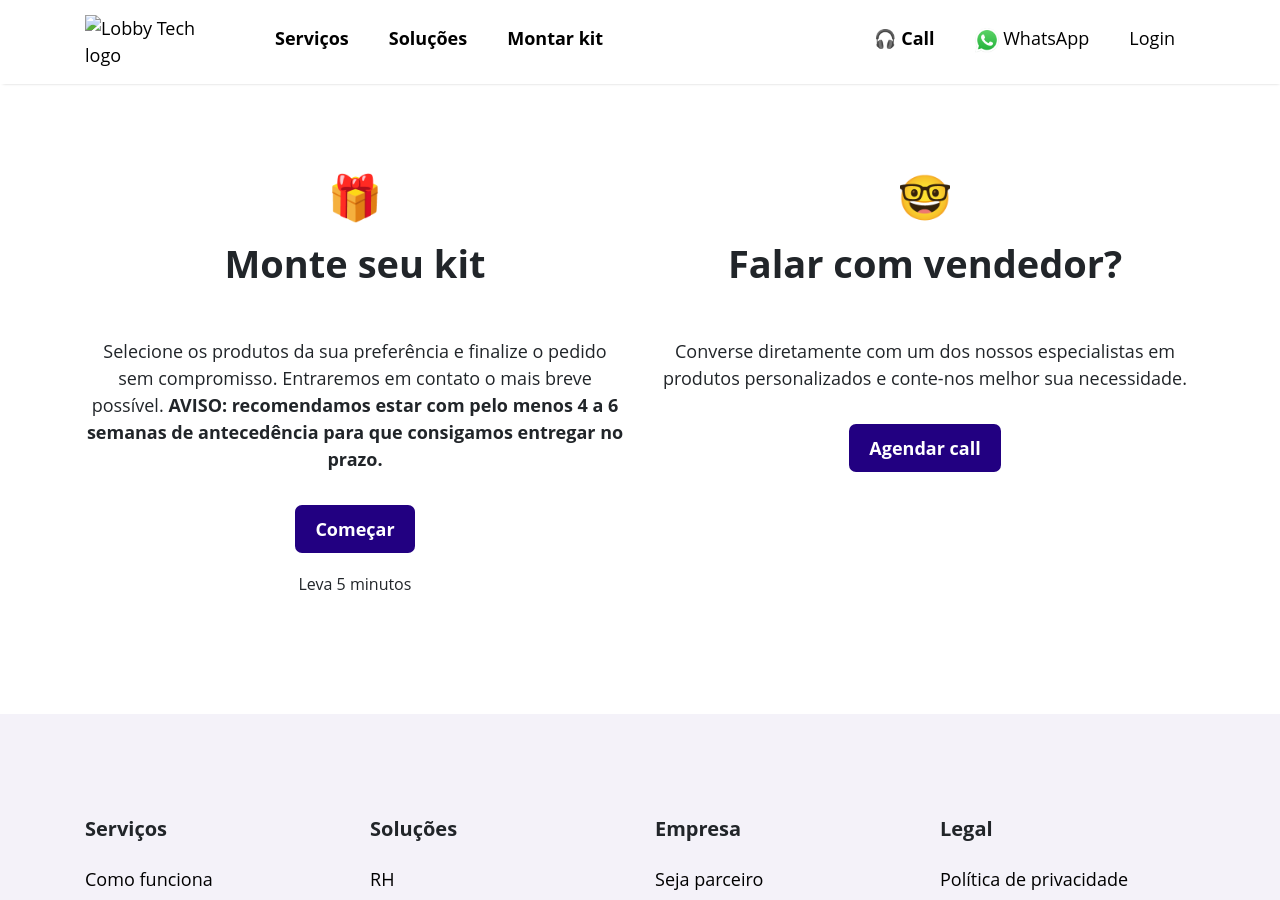
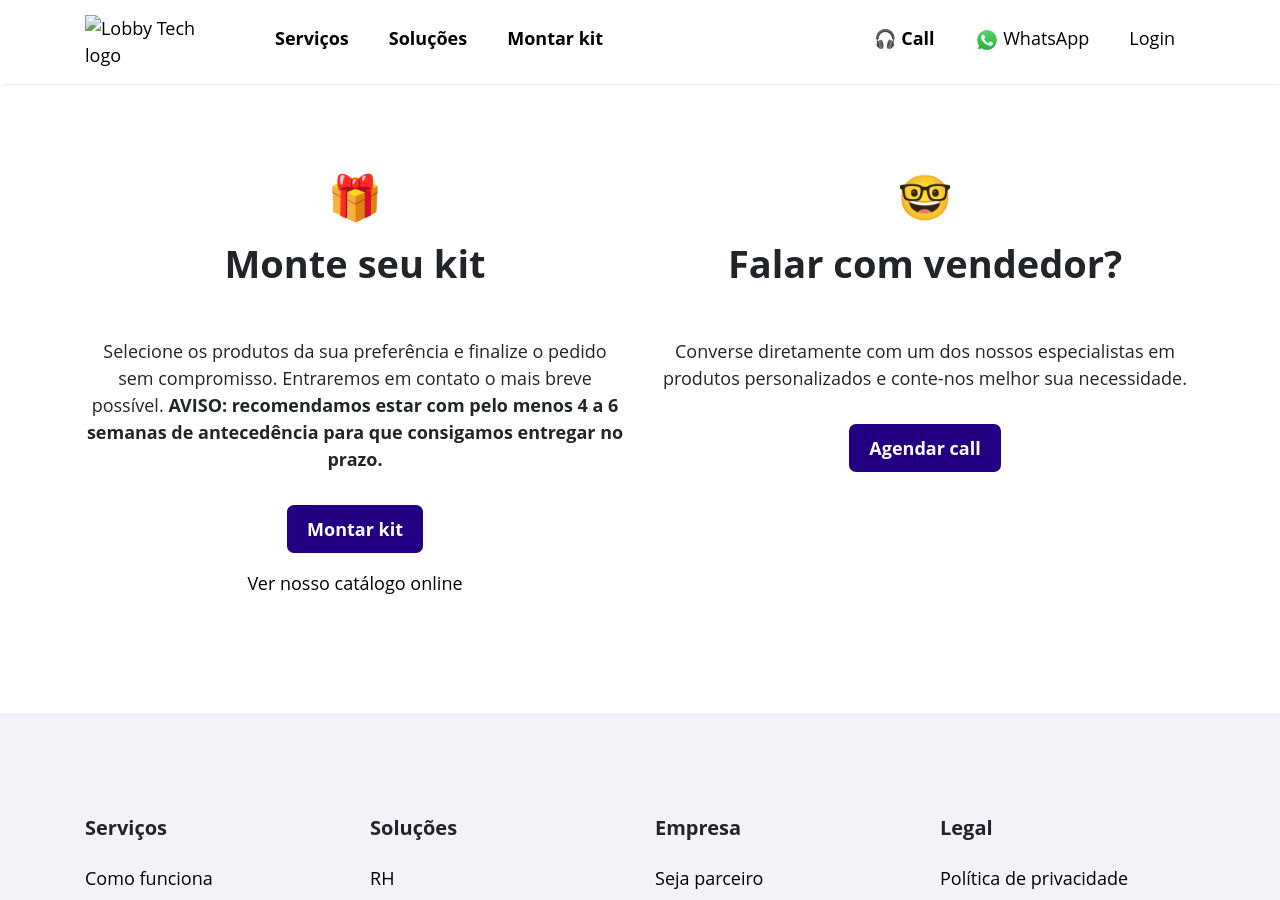
Before and after one commit to lobby-tech/lobby.tech, a Jekyll site: the page built from monte-seu-kit.html, in a window 1280 px wide and 900 px high. Built offline with Jekyll 4.4.1, drawn with Linux system fonts in a browser that asks for light colours; a script that is not in the unit is left out.

Commit message:
Returned typeform to generate leads

```diff
--- a/monte-seu-kit.html
+++ b/monte-seu-kit.html
@@ -16,9 +16,9 @@ layout: home
         </p>
         <br>
         <p>
-          <a href="https://app.lobby.tech/catalogo" class="btn js-btn-catalog">Começar</a>
-          <br><br>
-          <span class="font--sm">Leva 5 minutos</span>
+          <a href="/forms" class="btn js-btn-catalog">Montar kit</a>
+           <br><br>
+           <a href="https://app.lobby.tech/catalogo" class="js-btn-catalog">Ver nosso catálogo online</a>
         </p>
       </div>
     </div>
```
